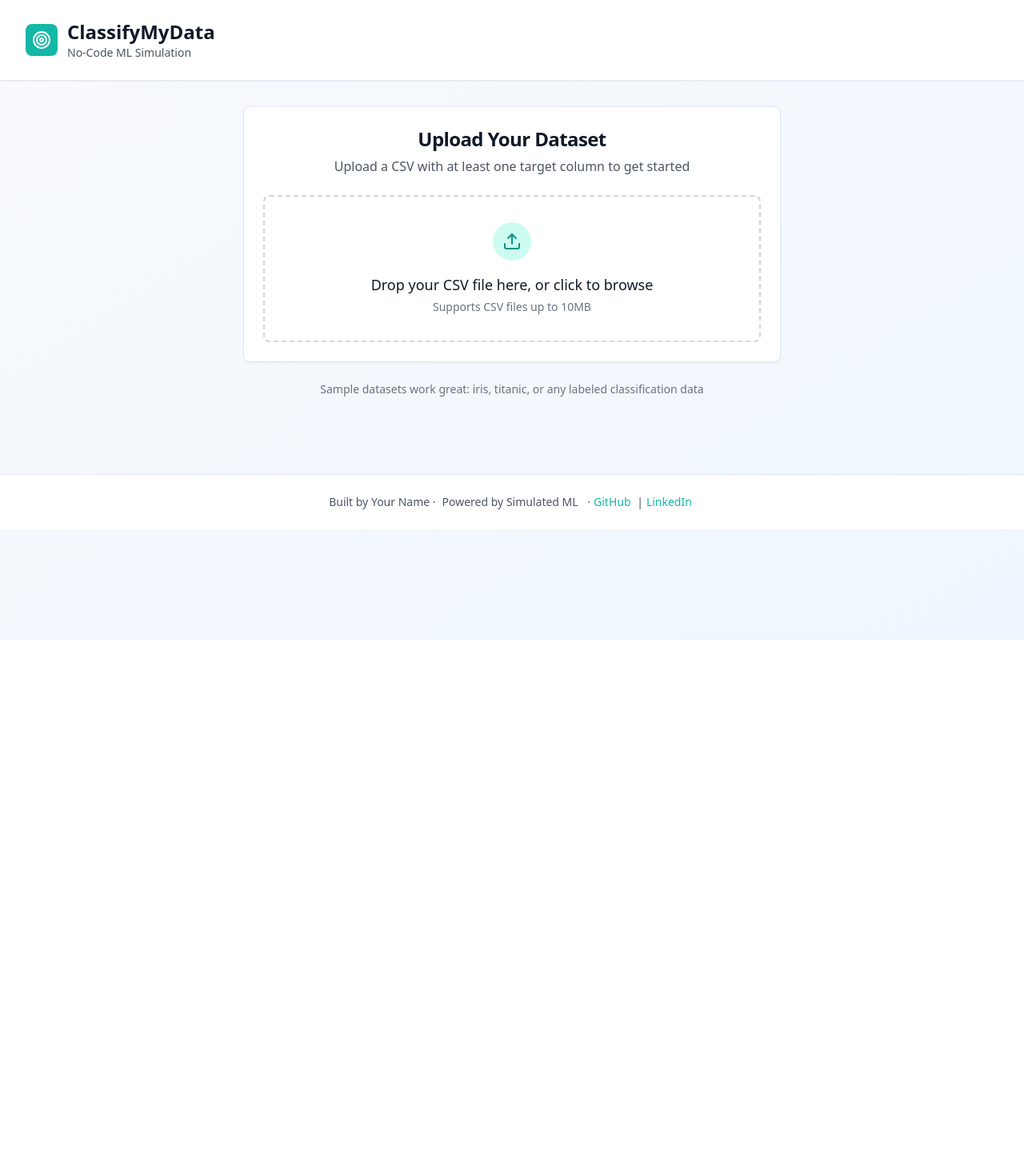
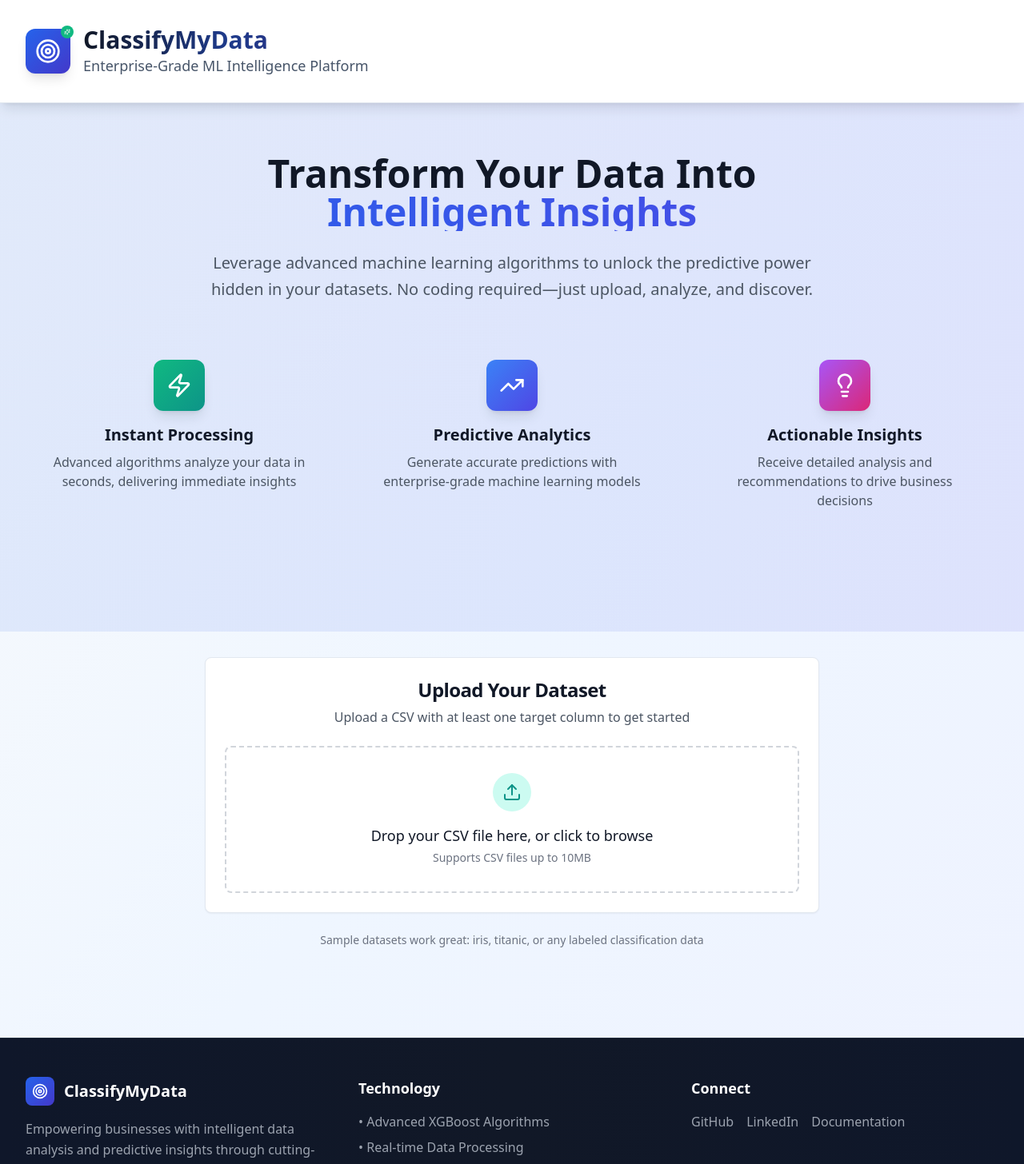
Before and after one commit to vvmshahi/classifymydata, a React (Vite) app: page / in a window 1280 px wide. Shown: the top 1456 px of the page at 80% size. Before the commit the page ends 800 px from the top, so only its background shows below. Built offline with nearby package versions, Linux system fonts and the light colour scheme.

Commit message:
Enhance UI and improve styling
Refactor the UI to improve layout, text styling, and color schemes for a more professional and attractive appearance, aiming for a Fortune 500 website aesthetic.

```diff
--- a/src/pages/Index.tsx
+++ b/src/pages/Index.tsx
@@ -1,5 +1,5 @@
 import React, { useState } from 'react';
-import { Upload, BarChart3, Target, Download, Lightbulb, RotateCcw } from 'lucide-react';
+import { Upload, BarChart3, Target, Download, Lightbulb, RotateCcw, Sparkles, TrendingUp, Zap } from 'lucide-react';
 import { Button } from '@/components/ui/button';
 import { Card, CardContent, CardHeader, CardTitle } from '@/components/ui/card';
 import FileUpload from '@/components/FileUpload';
@@ -122,31 +122,49 @@ const Index = () => {
   };
 
   return (
-    <div className="min-h-screen bg-gradient-to-br from-slate-50 to-blue-50">
-      {/* Header */}
-      <div className="bg-white border-b shadow-sm">
-        <div className="max-w-7xl mx-auto px-4 sm:px-6 lg:px-8 py-6">
+    <div className="min-h-screen bg-gradient-to-br from-slate-50 via-blue-50 to-indigo-50">
+      {/* Enhanced Header */}
+      <div className="bg-white border-b shadow-lg backdrop-blur-sm bg-opacity-95">
+        <div className="max-w-7xl mx-auto px-4 sm:px-6 lg:px-8 py-8">
           <div className="flex items-center justify-between">
-            <div className="flex items-center space-x-3">
-              <div className="p-2 bg-teal-500 rounded-lg">
-                <Target className="h-6 w-6 text-white" />
+            <div className="flex items-center space-x-4">
+              <div className="relative">
+                <div className="p-3 bg-gradient-to-br from-blue-600 to-indigo-700 rounded-xl shadow-lg">
+                  <Target className="h-8 w-8 text-white" />
+                </div>
+                <div className="absolute -top-1 -right-1">
+                  <div className="h-4 w-4 bg-emerald-500 rounded-full flex items-center justify-center">
+                    <Sparkles className="h-2 w-2 text-white" />
+                  </div>
+                </div>
               </div>
               <div>
-                <h1 className="text-2xl font-bold text-gray-900">ClassifyMyData</h1>
-                <p className="text-sm text-gray-600">No-Code ML Simulation</p>
+                <h1 className="text-3xl font-bold bg-gradient-to-r from-gray-900 via-blue-900 to-indigo-900 bg-clip-text text-transparent">
+                  ClassifyMyData
+                </h1>
+                <p className="text-lg text-slate-600 font-medium">
+                  Enterprise-Grade ML Intelligence Platform
+                </p>
               </div>
             </div>
-            <div className="flex space-x-3">
+            <div className="flex space-x-4">
               {dataset && (
-                <Button onClick={resetApp} variant="outline" className="border-teal-500 text-teal-600 hover:bg-teal-50">
+                <Button
+                  onClick={resetApp}
+                  variant="outline"
+                  className="border-2 border-blue-200 text-blue-700 hover:bg-blue-50 hover:border-blue-300 font-semibold px-6 py-3 transition-all duration-200"
+                >
                   <RotateCcw className="h-4 w-4 mr-2" />
-                  Analyze New File
+                  New Analysis
                 </Button>
               )}
               {dataset && modelMetrics && (
-                <Button onClick={downloadReport} className="bg-teal-500 hover:bg-teal-600">
+                <Button
+                  onClick={downloadReport}
+                  className="bg-gradient-to-r from-blue-600 to-indigo-700 hover:from-blue-700 hover:to-indigo-800 shadow-lg hover:shadow-xl transition-all duration-200 font-semibold px-6 py-3"
+                >
                   <Download className="h-4 w-4 mr-2" />
-                  Download PDF Report
+                  Export Report
                 </Button>
               )}
             </div>
@@ -154,38 +172,101 @@ const Index = () => {
         </div>
       </div>
 
+      {/* Hero Section */}
+      {!dataset && (
+        <div className="relative overflow-hidden">
+          <div className="absolute inset-0 bg-gradient-to-r from-blue-600/10 to-indigo-600/10"></div>
+          <div className="relative max-w-7xl mx-auto px-4 sm:px-6 lg:px-8 py-16">
+            <div className="text-center mb-12">
+              <h2 className="text-4xl md:text-5xl font-bold text-gray-900 mb-6">
+                Transform Your Data Into
+                <span className="block bg-gradient-to-r from-blue-600 to-indigo-600 bg-clip-text text-transparent">
+                  Intelligent Insights
+                </span>
+              </h2>
+              <p className="text-xl text-gray-600 max-w-3xl mx-auto leading-relaxed">
+                Leverage advanced machine learning algorithms to unlock the predictive power hidden in your datasets.
+                No coding required—just upload, analyze, and discover.
+              </p>
+            </div>
+
+            {/* Feature Cards */}
+            <div className="grid grid-cols-1 md:grid-cols-3 gap-8 mb-16">
+              <div className="text-center p-6">
+                <div className="w-16 h-16 bg-gradient-to-br from-emerald-500 to-teal-600 rounded-xl flex items-center justify-center mx-auto mb-4 shadow-lg">
+                  <Zap className="h-8 w-8 text-white" />
+                </div>
+                <h3 className="text-xl font-semibold text-gray-900 mb-2">Instant Processing</h3>
+                <p className="text-gray-600">Advanced algorithms analyze your data in seconds, delivering immediate insights</p>
+              </div>
+              <div className="text-center p-6">
+                <div className="w-16 h-16 bg-gradient-to-br from-blue-500 to-indigo-600 rounded-xl flex items-center justify-center mx-auto mb-4 shadow-lg">
+                  <TrendingUp className="h-8 w-8 text-white" />
+                </div>
+                <h3 className="text-xl font-semibold text-gray-900 mb-2">Predictive Analytics</h3>
+                <p className="text-gray-600">Generate accurate predictions with enterprise-grade machine learning models</p>
+              </div>
+              <div className="text-center p-6">
+                <div className="w-16 h-16 bg-gradient-to-br from-purple-500 to-pink-600 rounded-xl flex items-center justify-center mx-auto mb-4 shadow-lg">
+                  <Lightbulb className="h-8 w-8 text-white" />
+                </div>
+                <h3 className="text-xl font-semibold text-gray-900 mb-2">Actionable Insights</h3>
+                <p className="text-gray-600">Receive detailed analysis and recommendations to drive business decisions</p>
+              </div>
+            </div>
+          </div>
+        </div>
+      )}
+
       <div className="max-w-7xl mx-auto px-4 sm:px-6 lg:px-8 py-8">
         {!dataset ? (
-          <div className="max-w-2xl mx-auto">
+          <div className="max-w-3xl mx-auto">
             <FileUpload onDatasetUploaded={handleDatasetUploaded} />
           </div>
         ) : (
           <div className="space-y-8">
-            {/* Dataset Info */}
-            <Card>
-              <CardHeader>
-                <CardTitle className="flex items-center space-x-2">
-                  <BarChart3 className="h-5 w-5 text-teal-500" />
-                  <span>Dataset Overview</span>
+            {/* Enhanced Dataset Info */}
+            <Card className="border-0 shadow-xl bg-white/70 backdrop-blur-sm">
+              <CardHeader className="bg-gradient-to-r from-slate-50 to-blue-50 border-b">
+                <CardTitle className="flex items-center space-x-3">
+                  <div className="p-2 bg-gradient-to-br from-blue-500 to-indigo-600 rounded-lg">
+                    <BarChart3 className="h-6 w-6 text-white" />
+                  </div>
+                  <div>
+                    <span className="text-xl font-bold text-gray-900">Dataset Intelligence Overview</span>
+                    <p className="text-sm text-gray-600 font-normal">Comprehensive analysis of your data structure</p>
+                  </div>
                 </CardTitle>
               </CardHeader>
-              <CardContent>
-                <div className="grid grid-cols-2 md:grid-cols-4 gap-4">
-                  <div className="text-center">
-                    <div className="text-2xl font-bold text-teal-600">{dataset.rowCount}</div>
-                    <div className="text-sm text-gray-600">Samples</div>
+              <CardContent className="p-8">
+                <div className="grid grid-cols-2 md:grid-cols-4 gap-6">
+                  <div className="text-center p-4 bg-gradient-to-br from-emerald-50 to-teal-50 rounded-xl border border-emerald-100">
+                    <div className="text-3xl font-bold bg-gradient-to-br from-emerald-600 to-teal-600 bg-clip-text text-transparent">
+                      {dataset.rowCount.toLocaleString()}
+                    </div>
+                    <div className="text-sm font-semibold text-gray-700 mt-1">Data Samples</div>
+                    <div className="text-xs text-gray-500">Total Records</div>
                   </div>
-                  <div className="text-center">
-                    <div className="text-2xl font-bold text-teal-600">{dataset.features.length}</div>
-                    <div className="text-sm text-gray-600">Features</div>
+                  <div className="text-center p-4 bg-gradient-to-br from-blue-50 to-indigo-50 rounded-xl border border-blue-100">
+                    <div className="text-3xl font-bold bg-gradient-to-br from-blue-600 to-indigo-600 bg-clip-text text-transparent">
+                      {dataset.features.length}
+                    </div>
+                    <div className="text-sm font-semibold text-gray-700 mt-1">Feature Variables</div>
+                    <div className="text-xs text-gray-500">Input Dimensions</div>
                   </div>
-                  <div className="text-center">
-                    <div className="text-2xl font-bold text-teal-600">{dataset.classes.length}</div>
-                    <div className="text-sm text-gray-600">Classes</div>
+                  <div className="text-center p-4 bg-gradient-to-br from-purple-50 to-pink-50 rounded-xl border border-purple-100">
+                    <div className="text-3xl font-bold bg-gradient-to-br from-purple-600 to-pink-600 bg-clip-text text-transparent">
+                      {dataset.classes.length}
+                    </div>
+                    <div className="text-sm font-semibold text-gray-700 mt-1">Target Classes</div>
+                    <div className="text-xs text-gray-500">Prediction Categories</div>
                   </div>
-                  <div className="text-center">
-                    <div className="text-2xl font-bold text-teal-600">{dataset.targetColumn}</div>
-                    <div className="text-sm text-gray-600">Target</div>
+                  <div className="text-center p-4 bg-gradient-to-br from-amber-50 to-orange-50 rounded-xl border border-amber-100">
+                    <div className="text-lg font-bold text-gray-800 truncate">
+                      {dataset.targetColumn}
+                    </div>
+                    <div className="text-sm font-semibold text-gray-700 mt-1">Target Variable</div>
+                    <div className="text-xs text-gray-500">Prediction Column</div>
                   </div>
                 </div>
               </CardContent>
@@ -193,12 +274,16 @@ const Index = () => {
 
             {/* Model Results */}
             {isProcessing ? (
-              <Card>
-                <CardContent className="py-12">
+              <Card className="border-0 shadow-xl bg-white/70 backdrop-blur-sm">
+                <CardContent className="py-16">
                   <div className="text-center">
-                    <div className="animate-spin rounded-full h-12 w-12 border-b-2 border-teal-500 mx-auto"></div>
-                    <p className="mt-4 text-lg font-medium">Training Model...</p>
-                    <p className="text-gray-600">Analyzing your data with XGBoost</p>
+                    <div className="relative mx-auto w-16 h-16 mb-6">
+                      <div className="absolute inset-0 animate-spin rounded-full border-4 border-transparent border-t-blue-600 border-r-indigo-600"></div>
+                      <div className="absolute inset-2 animate-spin rounded-full border-4 border-transparent border-t-emerald-500 border-l-teal-500" style={{ animationDirection: 'reverse', animationDuration: '1.5s' }}></div>
+                    </div>
+                    <h3 className="text-2xl font-bold text-gray-900 mb-3">Training Advanced ML Model</h3>
+                    <p className="text-lg text-gray-600 mb-2">Analyzing your data with enterprise-grade XGBoost algorithms</p>
+                    <p className="text-sm text-gray-500">This may take a few moments for optimal results</p>
                   </div>
                 </CardContent>
               </Card>
@@ -227,14 +312,49 @@ const Index = () => {
         )}
       </div>
 
-      {/* Footer */}
-      <footer className="bg-white border-t mt-16">
-        <div className="max-w-7xl mx-auto px-4 sm:px-6 lg:px-8 py-6">
-          <div className="text-center text-sm text-gray-600">
-            Built by <span className="font-medium">Your Name</span> ·
-            <span className="mx-2">Powered by Simulated ML</span> ·
-            <a href="#" className="text-teal-500 hover:text-teal-600 mx-1">GitHub</a> |
-            <a href="#" className="text-teal-500 hover:text-teal-600 mx-1">LinkedIn</a>
+      {/* Enhanced Footer */}
+      <footer className="bg-gradient-to-r from-slate-900 via-gray-900 to-slate-900 border-t border-gray-800 mt-20">
+        <div className="max-w-7xl mx-auto px-4 sm:px-6 lg:px-8 py-12">
+          <div className="grid grid-cols-1 md:grid-cols-3 gap-8">
+            <div>
+              <div className="flex items-center space-x-3 mb-4">
+                <div className="p-2 bg-gradient-to-br from-blue-600 to-indigo-700 rounded-lg">
+                  <Target className="h-5 w-5 text-white" />
+                </div>
+                <span className="text-xl font-bold text-white">ClassifyMyData</span>
+              </div>
+              <p className="text-gray-400 leading-relaxed">
+                Empowering businesses with intelligent data analysis and predictive insights through cutting-edge machine learning technology.
+              </p>
+            </div>
+            <div>
+              <h4 className="text-lg font-semibold text-white mb-4">Technology</h4>
+              <ul className="space-y-2 text-gray-400">
+                <li>• Advanced XGBoost Algorithms</li>
+                <li>• Real-time Data Processing</li>
+                <li>• Enterprise Security</li>
+                <li>• Scalable Cloud Infrastructure</li>
+              </ul>
+            </div>
+            <div>
+              <h4 className="text-lg font-semibold text-white mb-4">Connect</h4>
+              <div className="flex space-x-4">
+                <a href="#" className="text-gray-400 hover:text-blue-400 transition-colors duration-200 font-medium">
+                  GitHub
+                </a>
+                <a href="#" className="text-gray-400 hover:text-blue-400 transition-colors duration-200 font-medium">
+                  LinkedIn
+                </a>
+                <a href="#" className="text-gray-400 hover:text-blue-400 transition-colors duration-200 font-medium">
+                  Documentation
+                </a>
+              </div>
+            </div>
+          </div>
+          <div className="border-t border-gray-800 pt-8 mt-8 text-center">
+            <p className="text-gray-500">
+              © 2024 ClassifyMyData. Powered by Advanced Machine Learning Intelligence.
+            </p>
           </div>
         </div>
       </footer>
```
